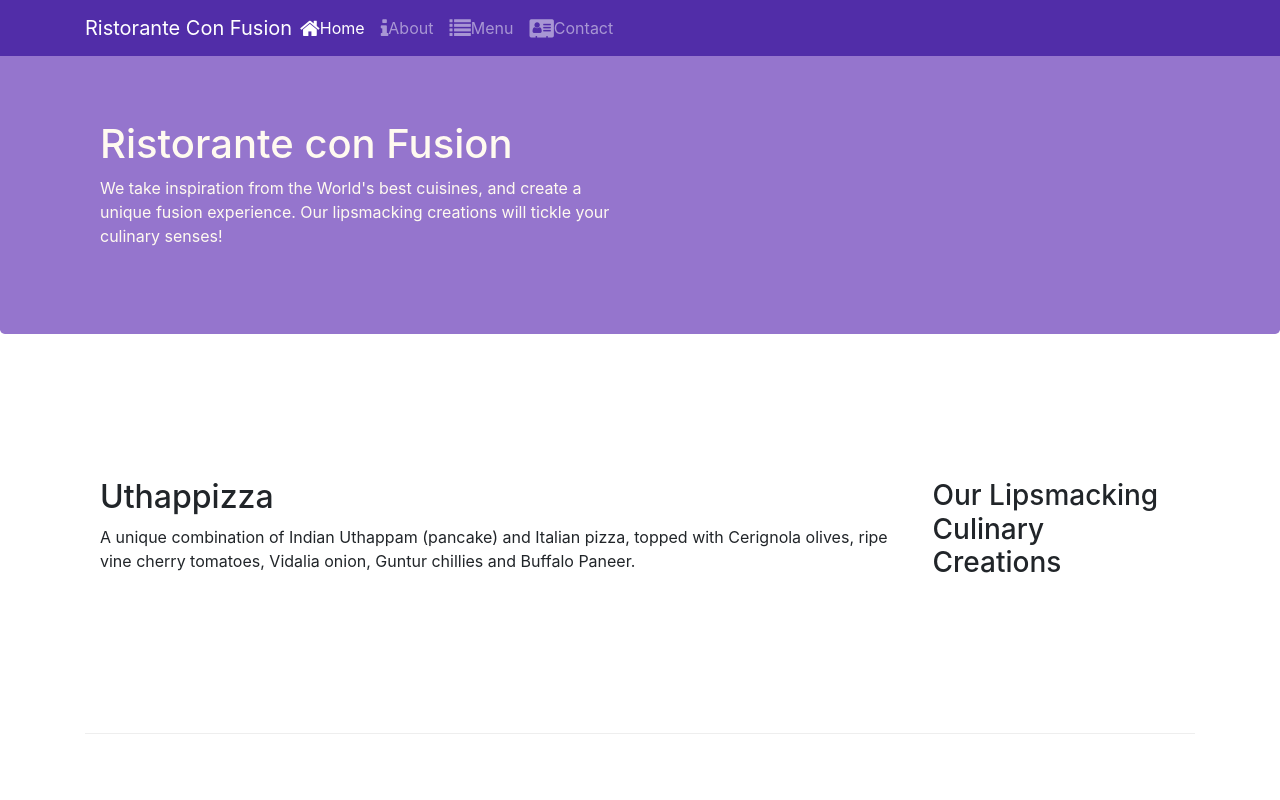
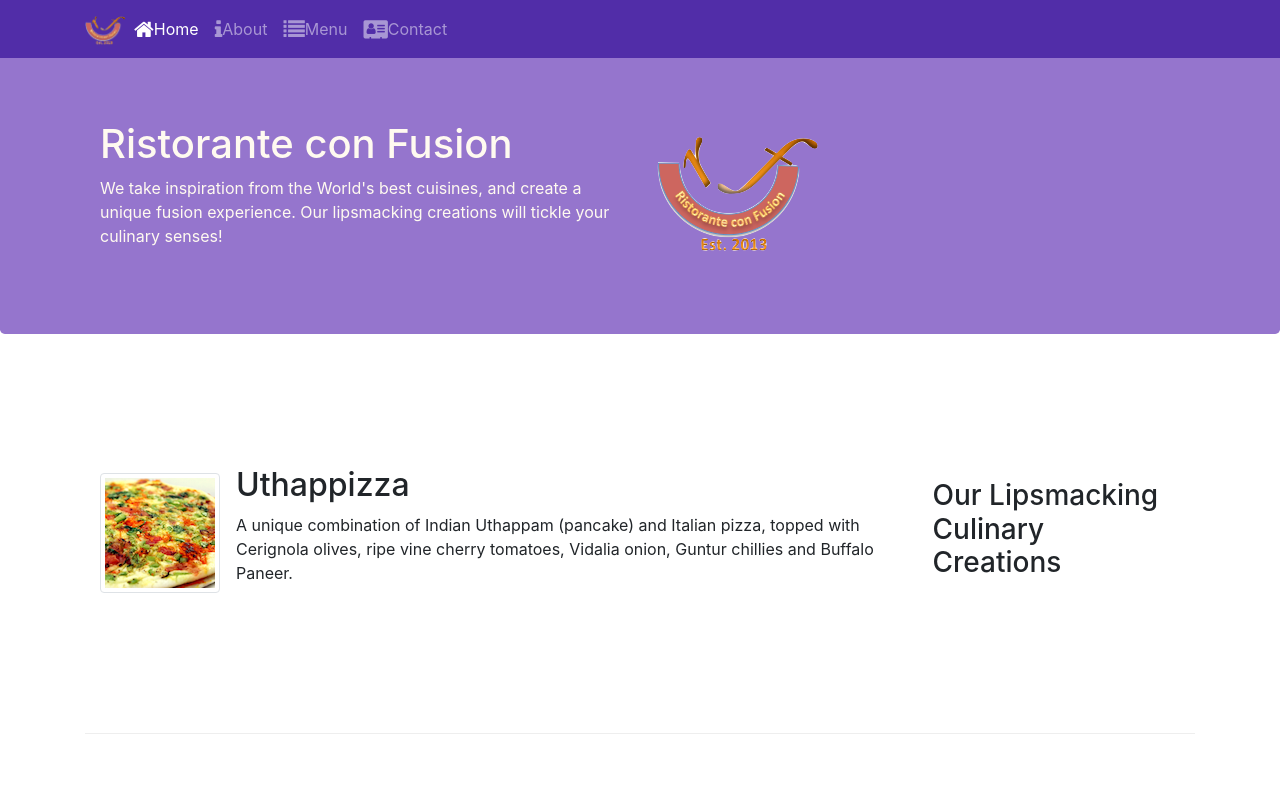
Before and after one commit to Tracyyuyu/conFusion, a website: page index.html in a window 1280 px wide. Shown: the top 800 px of the page. Drawn offline with nearby package versions, Linux system fonts and the light colour scheme.

Commit message:
image and media

```diff
--- a/index.html
+++ b/index.html
@@ -21,7 +21,7 @@
             <button class="navbar-toggler" type="button" data-toggle="collapse" data-target="#Navbar">
                 <span class="navbar-toggler-icon"></span>
             </button>
-            <a class="navbar-brand mr-auto" href="#">Ristorante Con Fusion</a>
+            <a class="navbar-brand mr-auto" href="#"><img src="img/logo.png" height="30" width="41"></a>
             <div class="collapse navbar-collapse" id="Navbar">
                 <ul class="navbar-nav mr-auto">
                     <li class="nav-item active"><a class="nav-link" href="#"><span class="fa fa-home fa-lg"></span>Home</a></li>
@@ -40,7 +40,8 @@
                     <h1>Ristorante con Fusion</h1>
                     <p>We take inspiration from the World's best cuisines, and create a unique fusion experience. Our lipsmacking creations will tickle your culinary senses!</p>
                 </div>
-                <div class="col-12 col-sm">
+                <div class="col-12 col-sm align-self-center">
+                    <img src="img/logo.png" class="img-fluid">
                 </div>
             </div>
         </div>
@@ -52,8 +53,14 @@
                 <h3>Our Lipsmacking Culinary Creations</h3>
             </div>
             <div class="col col-sm order-sm-first col-md">
-                <h2>Uthappizza</h2>
-                <p>A unique combination of Indian Uthappam (pancake) and Italian pizza, topped with Cerignola olives, ripe vine cherry tomatoes, Vidalia onion, Guntur chillies and Buffalo Paneer.</p>
+                <div class="media">
+                    <img class="d-flex mr-3 img-thumbnail align-self-center"
+                        src="img/uthappizza.png" alt="uthappizza">
+                    <div class="media-body">
+                        <h2 class="mt-0">Uthappizza</h2>
+                        <p>A unique combination of Indian Uthappam (pancake) and Italian pizza, topped with Cerignola olives, ripe vine cherry tomatoes, Vidalia onion, Guntur chillies and Buffalo Paneer.</p>
+                    </div>
+                </div>
             </div>
         </div>
 
@@ -73,9 +80,15 @@
                 <h3>Meet our Culinary Specialists</h3>
             </div>
             <div class="col col-sm order-sm-first col-md">
-                <h2>Alberto Somayya</h2>
-                <h4>Executive Chef</h4>
-                <p>Award winning three-star Michelin chef with wide International experience having worked closely with whos-who in the culinary world, he specializes in creating mouthwatering Indo-Italian fusion experiences. </p>
+                <div class="media">
+                    <img class="d-flex mr-3 img-thumbnail align-self-center"
+                        src="img/alberto.png" alt="alberto">
+                    <div class="media-body">
+                        <h2>Alberto Somayya</h2>
+                        <h4>Executive Chef</h4>
+                        <p>Award winning three-star Michelin chef with wide International experience having worked closely with whos-who in the culinary world, he specializes in creating mouthwatering Indo-Italian fusion experiences. </p>
+                    </div>
+                </div>
             </div>
         </div>
     </div>
```
Also changed, not shown: aboutus.html (+3 -2 lines), contactus.html (+3 -2 lines), img/alberto.png (added), img/buffet.png (added), img/logo.png (added), img/uthappizza.png (added).
